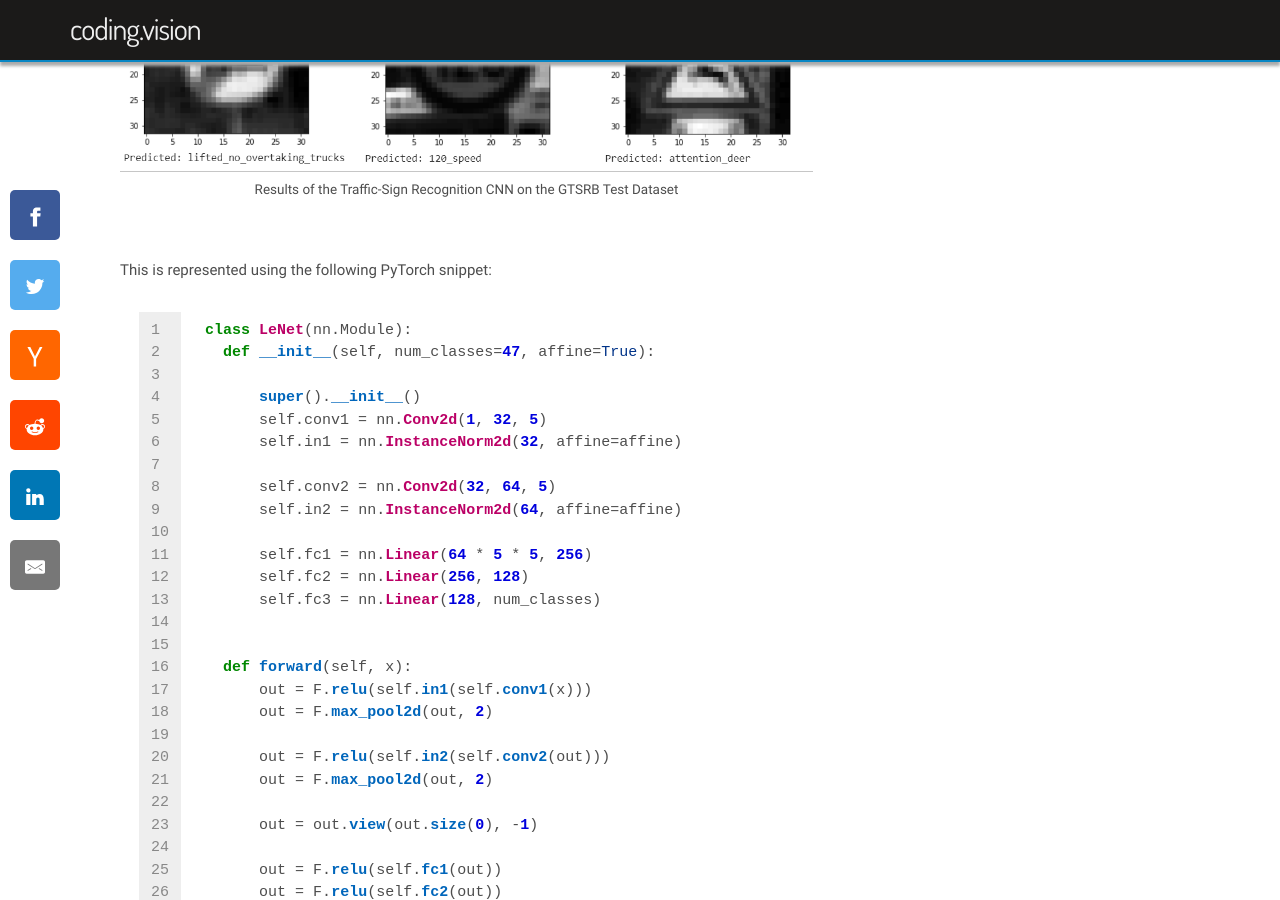
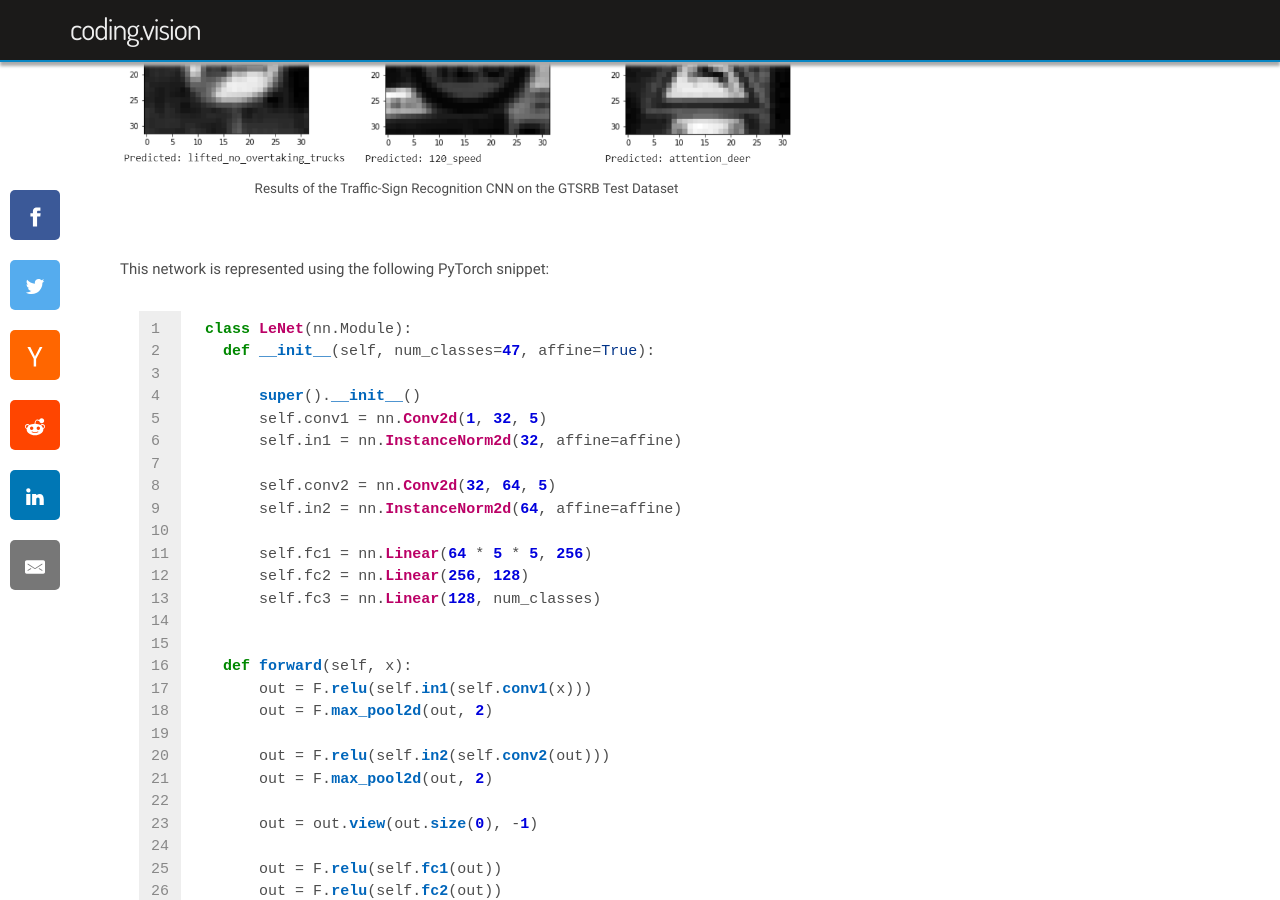
Before and after one commit to Apex95/apex95.github.io, a Jekyll site: the page built from _posts/2020-05-01-iterative-fgvm-targeted-adversarial-samples-traffic-sign-recognition.markdown, in a window 1280 px wide and 900 px high, scrolled down 1199 px. Built offline with Jekyll 4.4.1, drawn with Linux system fonts in a browser that asks for light colours; some web fonts are replaced; formulas are drawn with MathJax 3; comment, search, counter and statistics services are not loaded.

Commit message:
Changed: image border; words in article

````diff
--- a/_posts/2020-05-01-iterative-fgvm-targeted-adversarial-samples-traffic-sign-recognition.markdown
+++ b/_posts/2020-05-01-iterative-fgvm-targeted-adversarial-samples-traffic-sign-recognition.markdown
@@ -23,7 +23,7 @@ For this experiment, I've constructed a basic LeNet5 CNN in PyTorch. It performs
 {% include image.html url="/imgs/posts/pytorch-iterative-fgvm-targeted-adversarial-samples-traffic-sign-recognition/gtsrb-results.png" description="Results of the Traffic-Sign Recognition CNN on the GTSRB Test Dataset" %}
 
 
-This is represented using the following PyTorch snippet:
+This network is represented using the following PyTorch snippet:
 
 ```python
 class LeNet(nn.Module):
````
Also changed, not shown: imgs/posts/pytorch-iterative-fgvm-targeted-adversarial-samples-traffic-sign-recognition/gtsrb-results.png.
